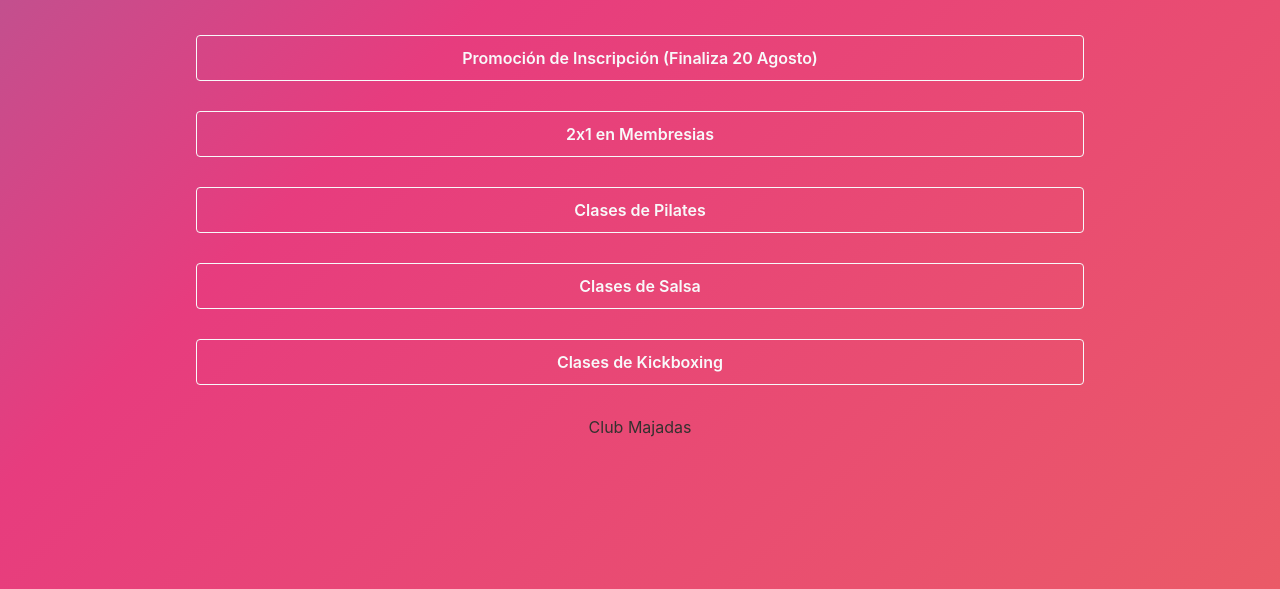
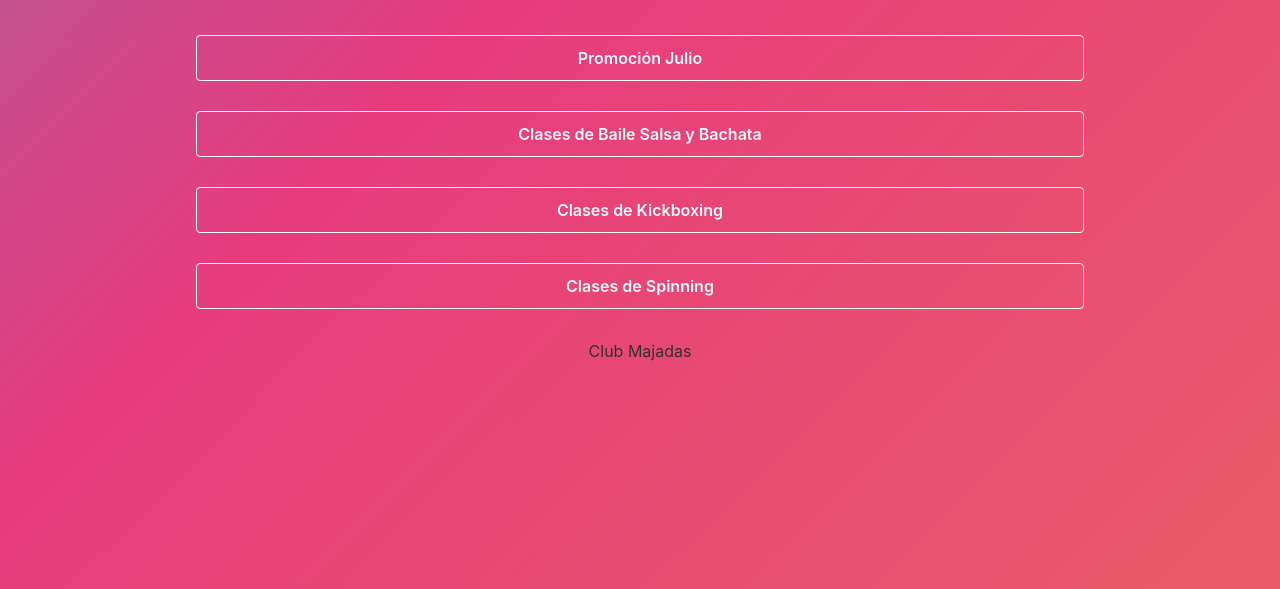
Before and after one commit to Hello-Lime/ClubMajadas, a plain HTML site: page index.html in a window 1280 px wide. Shown: the part 211-800 px from the top of the page. Drawn offline with nearby package versions, Linux system fonts and the light colour scheme; files that its build step writes are made by us from their sources.

Commit message:
Cambios de imagen y titulos

```diff
--- a/index.html
+++ b/index.html
@@ -37,19 +37,16 @@
     <div class="col-xs-12">
             <div class="text-center">
                 <div style="padding-bottom: 30px;">
-                    <button onclick="location.href='https://docs.google.com/forms/d/e/1FAIpQLSdxAlaQMXwL5jbEDat88P3a0FTk4iCQyo8B2KadYJGqKLCafQ/viewform'" type="button" class="btn btn-outline-light" style="width: 80%; padding-top:10px; padding-bottom:10px; font-weight: 600;">Promoción de Inscripción (Finaliza 20 Agosto)</button>
+                    <button onclick="location.href='PromocionJulio.jpeg'" type="button" class="btn btn-outline-light" style="width: 80%; padding-top:10px; padding-bottom:10px; font-weight: 600;">Promoción Julio </button>
                 </div>
                 <div style="padding-bottom: 30px;">
-                    <button onclick="location.href='https://docs.google.com/forms/d/e/1FAIpQLSdxAlaQMXwL5jbEDat88P3a0FTk4iCQyo8B2KadYJGqKLCafQ/viewform'" type="button" class="btn btn-outline-light" style="width: 80%; padding-top:10px; padding-bottom:10px; font-weight: 600;">2x1 en Membresias</button>
-                </div>
-                <div style="padding-bottom: 30px;">
-                    <button onclick="location.href='https://docs.google.com/forms/d/e/1FAIpQLSdxAlaQMXwL5jbEDat88P3a0FTk4iCQyo8B2KadYJGqKLCafQ/viewform'" type="button" class="btn btn-outline-light" style="width: 80%; padding-top:10px; padding-bottom:10px; font-weight: 600;">Clases de Pilates</button>
-                </div>
-                <div style="padding-bottom: 30px;">
-                    <button onclick="location.href='https://docs.google.com/forms/d/e/1FAIpQLSdxAlaQMXwL5jbEDat88P3a0FTk4iCQyo8B2KadYJGqKLCafQ/viewform'" type="button" class="btn btn-outline-light" style="width: 80%; padding-top:10px; padding-bottom:10px; font-weight: 600;">Clases de Salsa</button>
+                    <button onclick="location.href='https://docs.google.com/forms/d/e/1FAIpQLSdxAlaQMXwL5jbEDat88P3a0FTk4iCQyo8B2KadYJGqKLCafQ/viewform'" type="button" class="btn btn-outline-light" style="width: 80%; padding-top:10px; padding-bottom:10px; font-weight: 600;">Clases de Baile Salsa y Bachata</button>
                 </div>
                 <div style="padding-bottom: 30px;">
                     <button onclick="location.href='https://docs.google.com/forms/d/e/1FAIpQLSdxAlaQMXwL5jbEDat88P3a0FTk4iCQyo8B2KadYJGqKLCafQ/viewform'" type="button" class="btn btn-outline-light" style="width: 80%; padding-top:10px; padding-bottom:10px; font-weight: 600;">Clases de Kickboxing</button>
+                </div>
+                <div style="padding-bottom: 30px;">
+                    <button onclick="location.href='https://docs.google.com/forms/d/e/1FAIpQLSdxAlaQMXwL5jbEDat88P3a0FTk4iCQyo8B2KadYJGqKLCafQ/viewform'" type="button" class="btn btn-outline-light" style="width: 80%; padding-top:10px; padding-bottom:10px; font-weight: 600;">Clases de Spinning</button>
                 </div>
             </div>
     </div>
```
Also changed, not shown: PromocionJulio.jpeg (added).
